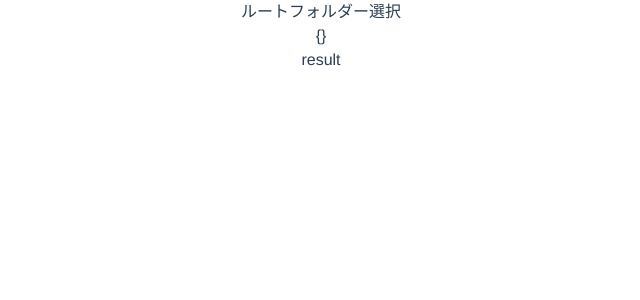
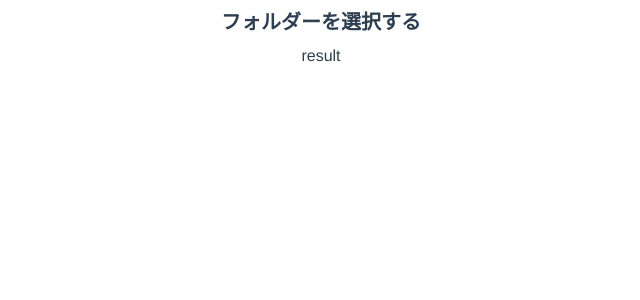
Before and after one commit to zd613/emoji-folder-structure, a Vue app: page / in a window 1280 px wide. Shown: the top 300 px of the page, without its empty margins (319-959 px from the left). Built offline with nearby package versions, Linux system fonts and the light colour scheme.

Commit message:
フォルダー選択コンポーネント作成

```diff
--- /dev/null
+++ b/src/components/FolderSelectArea.vue
@@ -0,0 +1,9 @@
+<template>
+  <button
+    type="button"
+    @click="$emit('click', $event)"
+    class="bg-white p-2 text-xl font-semibold rounded"
+  >
+    フォルダーを選択する
+  </button>
+</template>
--- a/src/views/Home.vue
+++ b/src/views/Home.vue
@@ -1,11 +1,8 @@
 <template>
   <div>
-    <button type="button" @click="open">ルートフォルダー選択</button>
+    <FolderSelectArea @click="open">ルートフォルダー選択</FolderSelectArea>
     {{ selectedPath }}
 
-    <div>
-      {{ tree }}
-    </div>
     <div>
       <div>result</div>
       <pre style="text-align: left">{{ result }}</pre>
@@ -16,6 +13,7 @@
 <script setup lang="ts">
 import { ref } from "vue";
 import { ElectronApi } from "@/utils/electron";
+import FolderSelectArea from "@/components/FolderSelectArea.vue";
 
 // function convertTreeToEmojiFolderTextRecursive(tree:any,depth:number){
 
```
